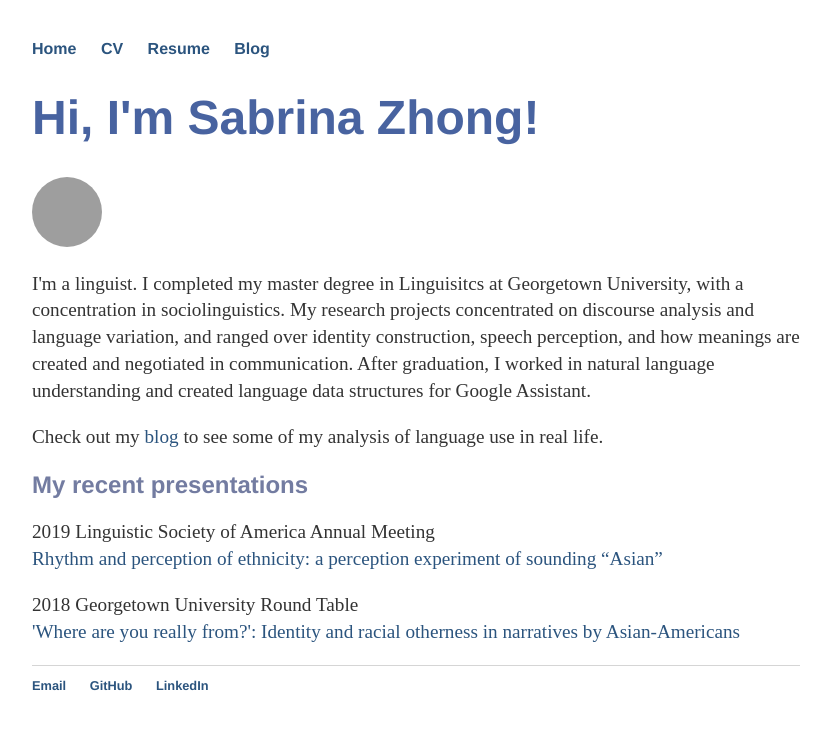
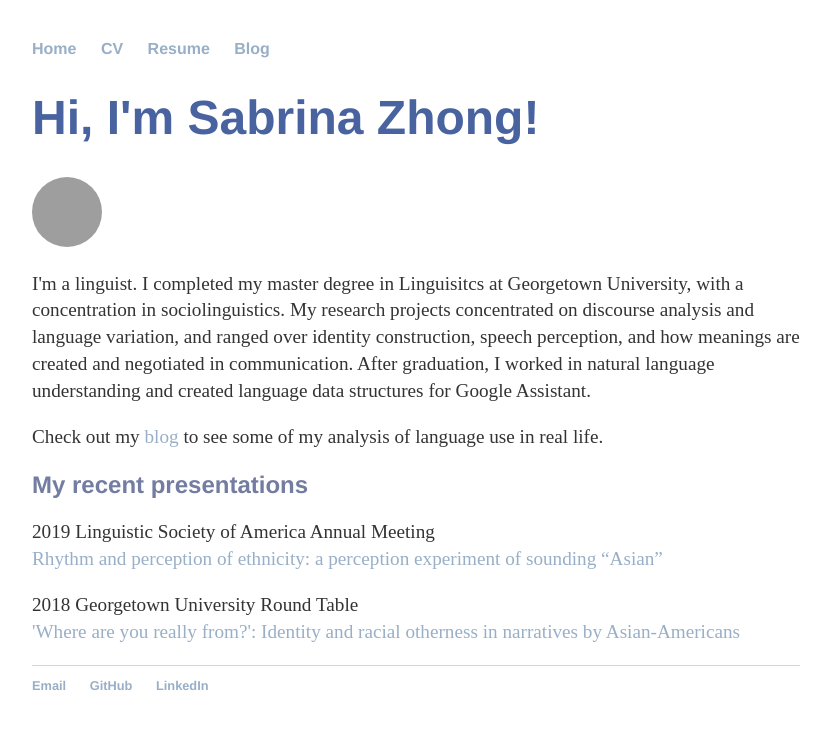
Before and after one commit to sabrinazhong/sabrinazhong.github.io, a Jekyll site: the page built from index.html, in a window 1280 px wide. Shown: the top 730 px of the page, without its empty margins (224-1054 px from the left). Built offline with Jekyll 4.4.1, drawn with Linux system fonts in a browser that asks for light colours; grey boxes are pictures that could not be loaded.

Commit message:
Update main.css

```diff
--- a/css/main.css
+++ b/css/main.css
@@ -14,7 +14,7 @@ nav ul li, footer ul li {
 }
 a {
     text-decoration: none;
-    color: #2B547E;
+    color: #98AFC7;
 }
 a:hover {
     text-decoration: underline;
```
